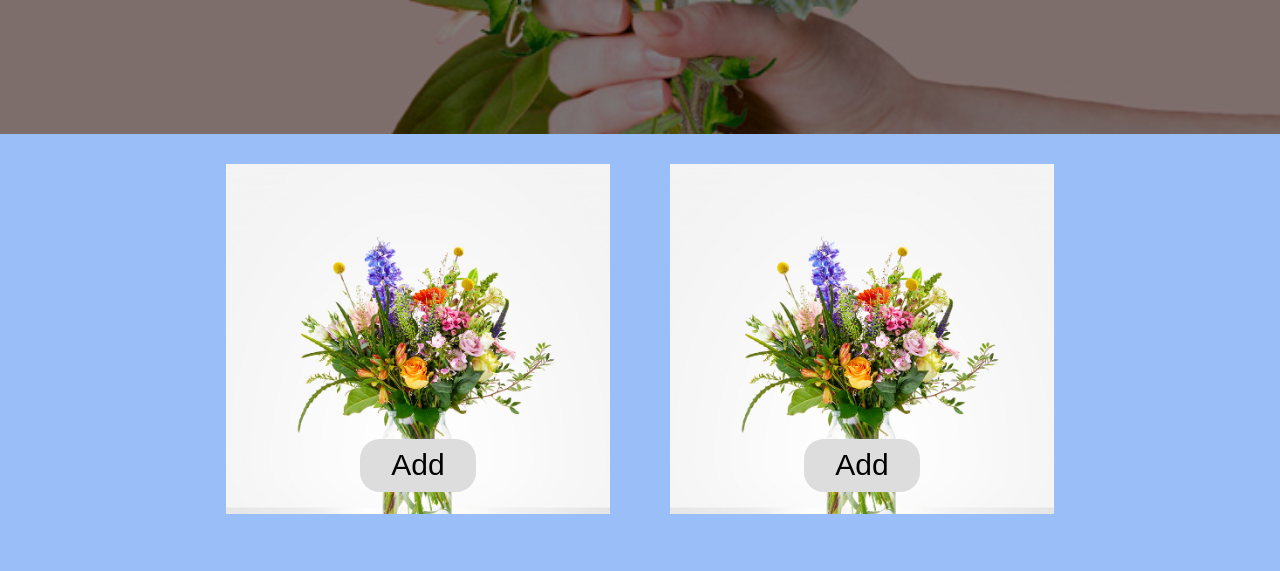
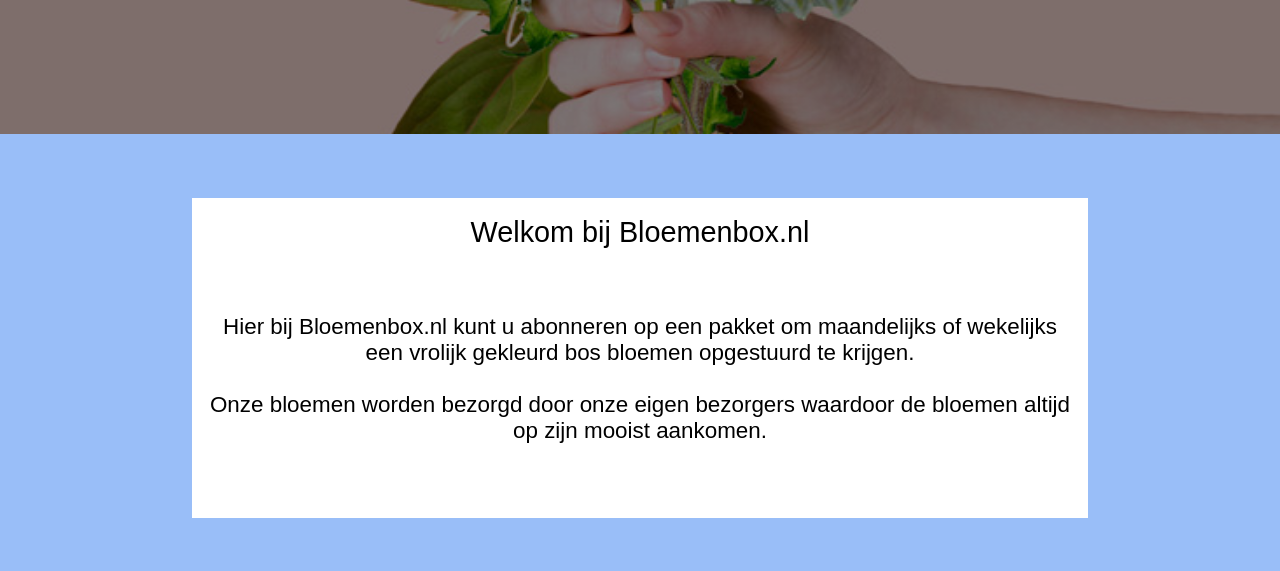
Before and after one commit to daancarstens/K_ID-Examen, a plain HTML site: page code/Home/index.html in a window 1280 px wide. Shown: the part 323-894 px from the top of the page. Drawn offline with Linux system fonts and the light colour scheme.

Commit message:
Add files via upload

```diff
--- a/code/Home/index.html
+++ b/code/Home/index.html
@@ -42,6 +42,11 @@ function myFunction() {
 }
 </script>
 
+<div class="boxt">
+  <p class="boxtht">Welkom bij Bloemenbox.nl</p>
+  <p class="boxtnt">Hier bij Bloemenbox.nl kunt u abonneren op een pakket om maandelijks of wekelijks een vrolijk gekleurd bos bloemen opgestuurd te krijgen. <br><br> Onze bloemen worden bezorgd door onze eigen bezorgers waardoor de bloemen altijd op zijn mooist aankomen.</p>
+</div>
+
 
 <div class="flex-container" onclick="location.href='../Product/index.html';">
     <div><a href="http://28462.hosts2.ma-cloud.nl/bewijzenmap/periode2.3/kid/examen/Cart/"><button class="knopie">Add</button></a></div>
--- a/code/style.css
+++ b/code/style.css
@@ -104,7 +104,8 @@ body {
     text-align: center;
     cursor: pointer;
     margin-top: 275px;
-    width: 30%;
+    min-width: 30%;
+    max-width: 80%;
     height: 15%;
     font-size: 100%;
     border-radius: 20px;
@@ -271,3 +272,25 @@ body {
     background-color: #555;
     color: white;
   }
+
+  .boxt {
+    background-color: white;
+    width: 70%;
+    margin-left: 15%;
+    margin-top: 5%;
+    margin-bottom: 5%;
+    min-height: 40%;
+    max-height: 100%;
+  }
+
+  .boxtht {
+    font-size: 180%;
+    text-align: center;
+    padding: 2%;
+  }
+
+  .boxtnt {
+    font-size: 140%;
+    padding: 2%;
+    text-align: center;
+  }
```
